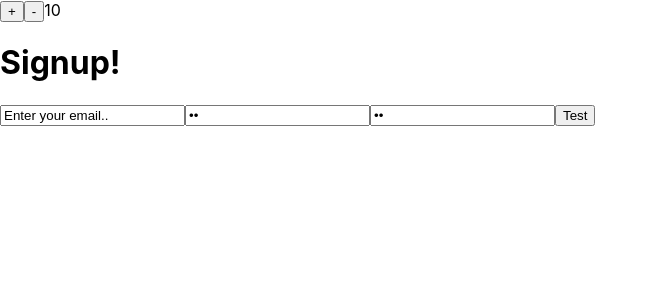
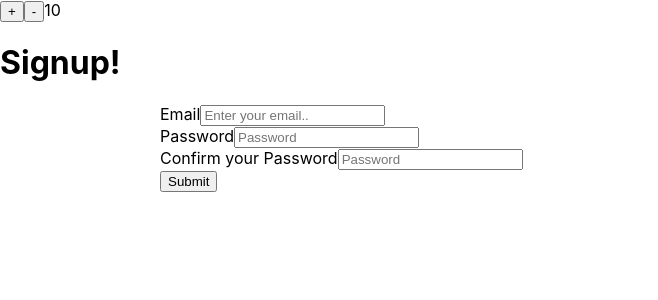
Before and after one commit to russell-gh/hospitality-hunt, a React (Create React App) app: page / in a window 1280 px wide. Shown: the top 300 px of the page, without its empty margins (0-658 px from the left). Built offline with nearby package versions, Linux system fonts and the light colour scheme.

Commit message:
changed to use react bootstrap form groups

```diff
--- a/package.json
+++ b/package.json
@@ -16,6 +16,7 @@
     "react-dom": "^18.2.0",
     "react-redux": "^8.0.5",
     "react-scripts": "5.0.1",
+    "sass": "^1.59.2",
     "web-vitals": "^2.1.4"
   },
   "scripts": {
--- a/src/components/Signup.jsx
+++ b/src/components/Signup.jsx
@@ -1,75 +1,71 @@
-import React from "react";
+import React, { useState, useEffect, etc } from "react";
 
 import { useDispatch } from "react-redux";
 import { SIGNUP } from "../features/hospitality/hospitalitySlice";
 
 import Button from "react-bootstrap/Button";
+import Form from "react-bootstrap/Form";
 
-// Notes: GET info from form instead of individual data, pull data from payload instead
-
-/**
- * On button click
- *  - validate email
- *      - is valid email
- *      - does not already exist in logins
- *  - validate password
- *      - check both passwords are the same
- * Collect email
- * Collect password
- * Store in state
- * Confirm it is stored
- *
- * @returns
- */
+import "./Signup.scss";
 
 const Signup = () => {
+  const [email, setEmail] = useState("");
+  const [password, setPassword] = useState();
+  const [passwordConfirm, setPasswordConfirm] = useState();
+
   const dispatch = useDispatch();
 
   const submitSignupDate = (e) => {
     e.preventDefault();
+    dispatch(SIGNUP({ email: email, password: password }));
+  };
 
-    const email = document.getElementById("signupFormEmail").value;
-    const passwordFirst = document.getElementById("signupFormPassword").value;
-    const passwordSecond = document.getElementById(
-      "signupFormPasswordSecond"
-    ).value;
-
-    dispatch(SIGNUP({ email, passwordFirst, passwordSecond }));
+  const handleChange = (e) => {
+    if (e.target.type === "email") {
+      setEmail(e.target.value);
+    } else if (e.target.type === "password") {
+      e.target.id === "signupPassword"
+        ? setPassword(e.target.value)
+        : setPasswordConfirm(e.target.value);
+    }
   };
 
   return (
     <>
+      <h1>Signup!</h1>
       <div className="signupContainer">
-        <h1>Signup!</h1>
+        <Form onSubmit={submitSignupDate}>
+          <Form.Group controlId="signupEmail">
+            <Form.Label>Email</Form.Label>
+            <Form.Control
+              type="email"
+              placeholder="Enter your email.."
+              onChange={handleChange}
+            />
+          </Form.Group>
 
-        <form
-          // onSubmit={submitSignupDate}
-          className="signupForm"
-        >
-          <input
-            type="email"
-            name="email"
-            id="signupFormEmail"
-            value="Enter your email.."
-          />
+          <Form.Group controlId="signupPassword">
+            <Form.Label>Password</Form.Label>
+            <Form.Control
+              type="password"
+              placeholder="Password"
+              onChange={handleChange}
+            />
+          </Form.Group>
 
-          <input
-            type="password"
-            name="password"
-            id="signupFormPassword"
-            value="11"
-          />
-          <input
-            type="password"
-            name="password"
-            id="signupFormPasswordSecond"
-            value="22"
-          />
+          <Form.Group controlId="signupPasswordConfirm">
+            <Form.Label>Confirm your Password</Form.Label>
+            <Form.Control
+              type="password"
+              placeholder="Password"
+              onChange={handleChange}
+            />
+          </Form.Group>
 
-          <Button variant="primary" onClick={submitSignupDate}>
-            Test
+          <Button variant="primary" type="submit">
+            Submit
           </Button>
-        </form>
+        </Form>
       </div>
     </>
   );
--- /dev/null
+++ b/src/components/Signup.scss
@@ -0,0 +1,10 @@
+// * {
+//   border: 1px solid black;
+// }
+
+.signupContainer {
+  width: 75%;
+  margin: auto;
+  display: flex;
+  flex-direction: column;
+}
--- a/src/features/hospitality/hospitalitySlice.js
+++ b/src/features/hospitality/hospitalitySlice.js
@@ -17,9 +17,8 @@ export const hospitalitySlice = createSlice({
       state.value -= 1;
     },
     SIGNUP: (state, action) => {
-      console.log(action);
-      state.user.email = action.payload;
-      state.user.password = action.payload.passwordFirst;
+      state.user.email = action.payload.email;
+      state.user.password = action.payload.password;
     },
   },
 });
```
Also changed, not shown: 1 other file (tests, documents, lock files or other folders).
